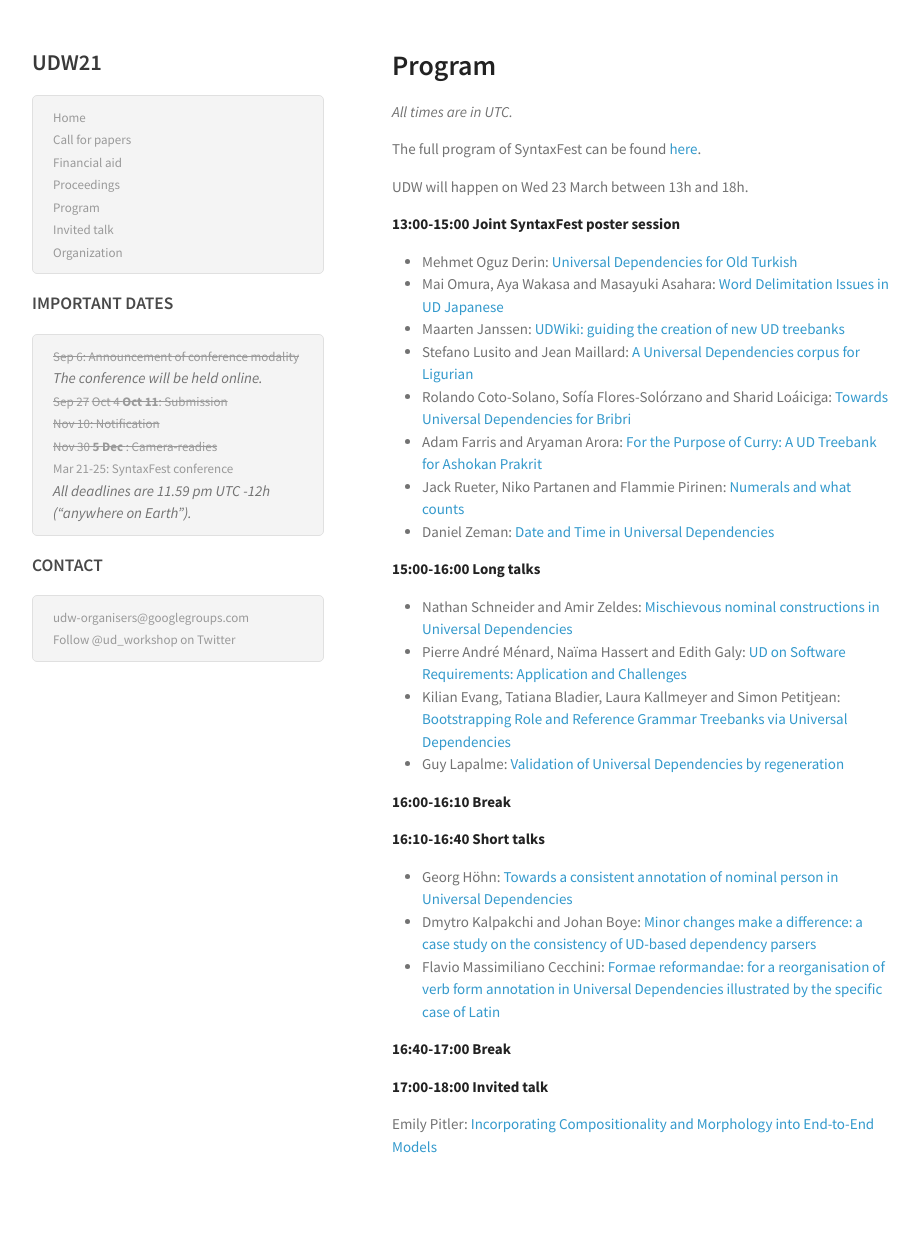
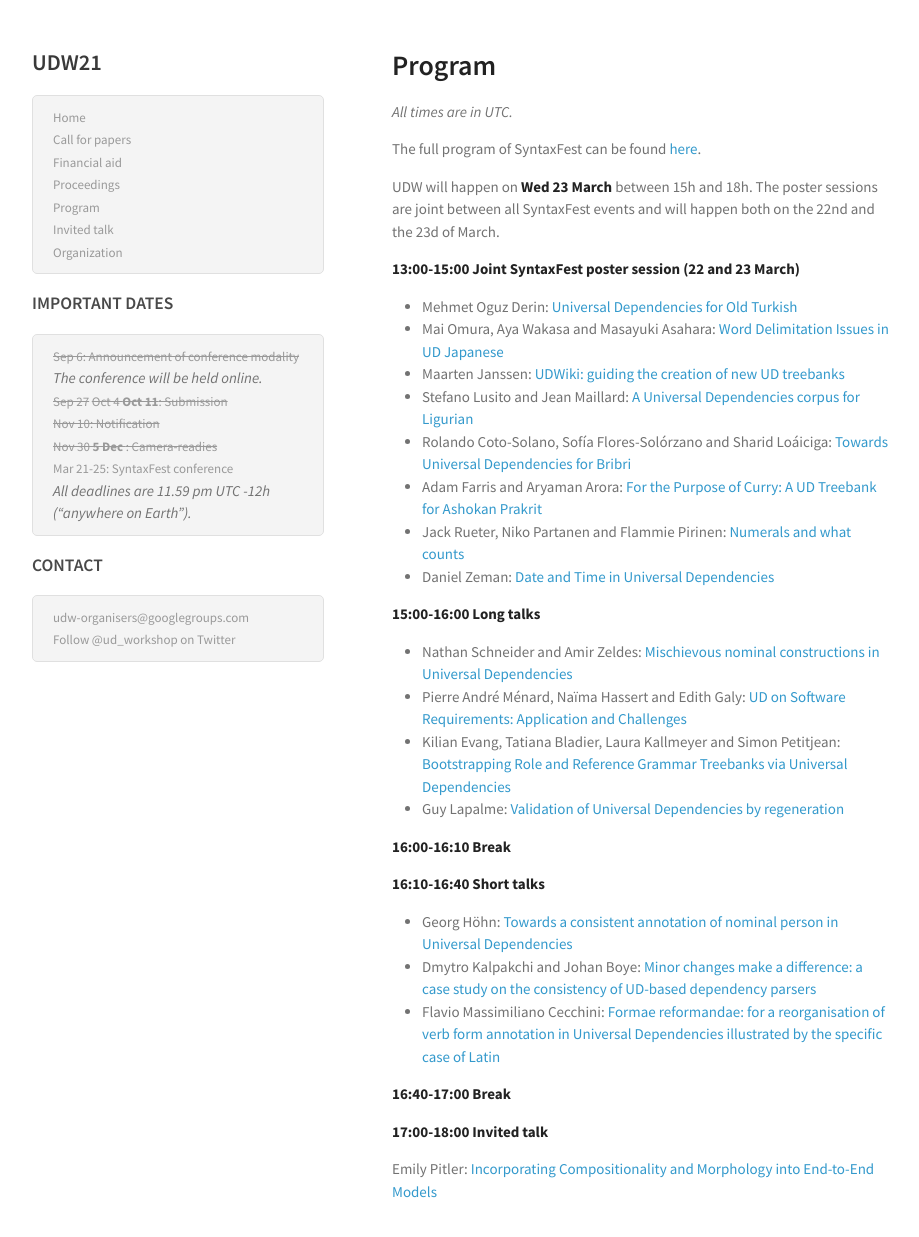
Before and after one commit to UniversalDependencies/udw21, a Jekyll site: the page built from program.md, in a window 1280 px wide and 1318 px high. Shown: the top 1237 px of the window, without its empty margins (178-1097 px from the left). Built offline with Jekyll 4.4.1, drawn with Linux system fonts in a browser that asks for light colours.

Commit message:
updated poster info

```diff
--- a/program.md
+++ b/program.md
@@ -9,9 +9,9 @@ title: Program
 
 The full program of SyntaxFest can be found [here](https://syntaxfest.github.io/syntaxfest21/#program).
 
-UDW will happen on Wed 23 March between 13h and 18h.
+UDW will happen on **Wed 23 March** between 15h and 18h. The poster sessions are joint between all SyntaxFest events and will happen both on the 22nd and the 23d of March.
 
-**13:00-15:00 Joint SyntaxFest poster session**
+**13:00-15:00 Joint SyntaxFest poster session (22 and 23 March)**
 
 * Mehmet Oguz Derin: [Universal Dependencies for Old Turkish](https://aclanthology.org/2021.udw-1.11/)
 * Mai Omura, Aya Wakasa and Masayuki Asahara: [Word Delimitation Issues in UD Japanese](https://aclanthology.org/2021.udw-1.12/)
```
